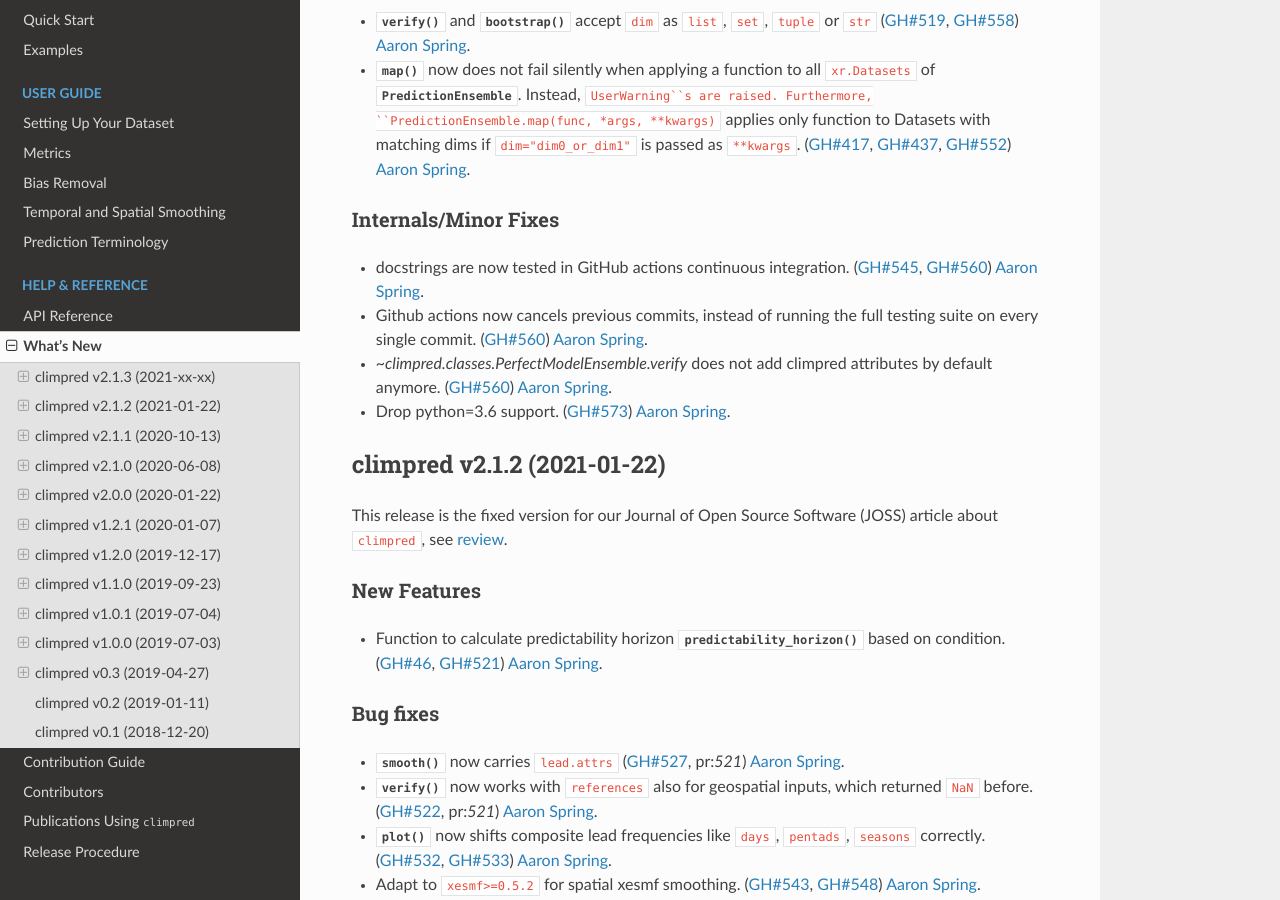
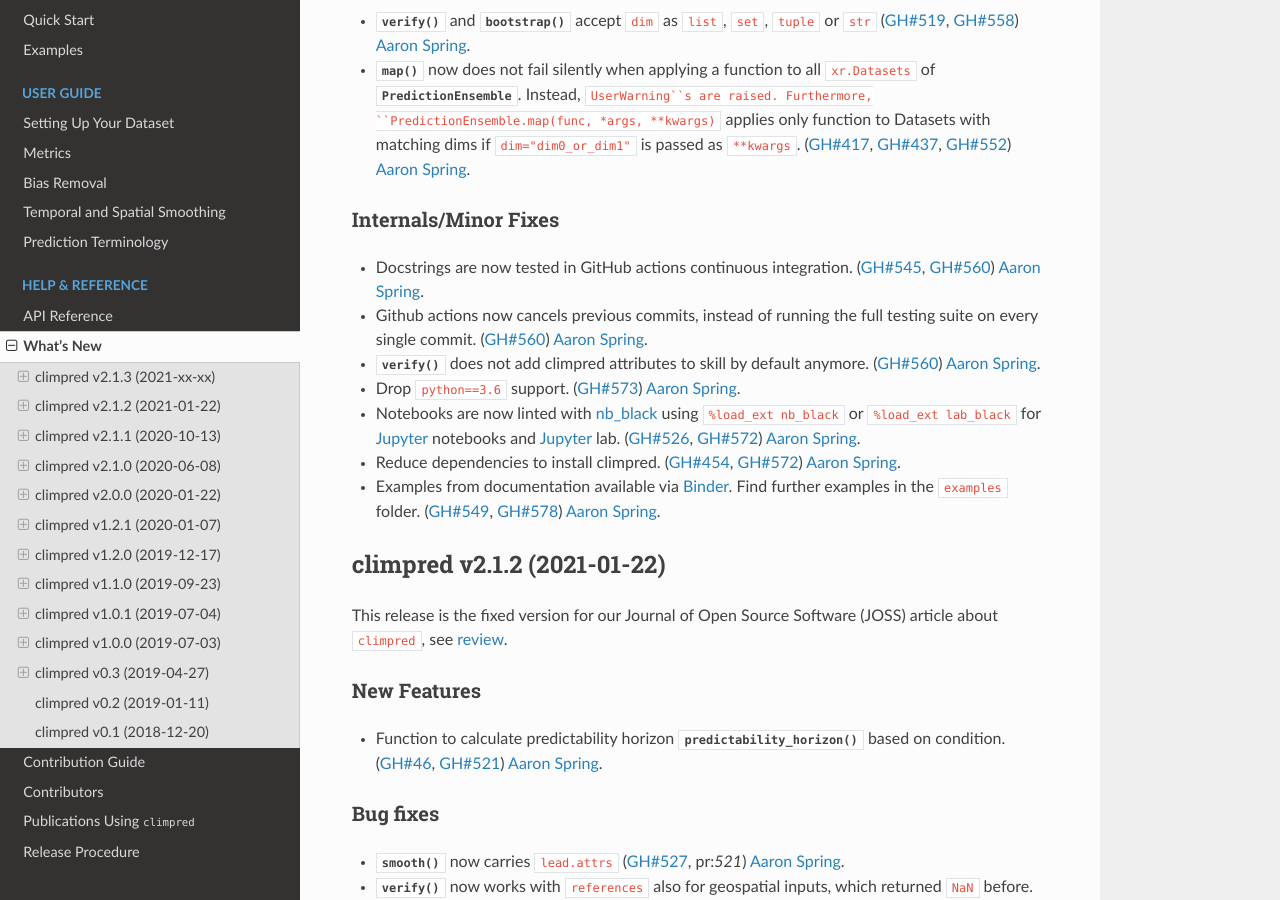
Before and after one commit to pangeo-data/climpred, a Sphinx documentation site: the page built from docs/source/changelog.rst, in a window 1280 px wide and 900 px high, scrolled down 455 px. Built offline with Sphinx 7.4.7 and the Read the Docs theme 2.0.0, drawn with Linux system fonts in a browser that asks for light colours; formulas are drawn with MathJax 3; pages that are not in the unit, such as notebooks, are missing from menus; the version number could not be read and is left out.

Commit message:
📒 binderize examples (#578)
* add binder env

```diff
--- a/CHANGELOG.rst
+++ b/CHANGELOG.rst
@@ -33,13 +33,25 @@
 
 Internals/Minor Fixes
 ---------------------
-- docstrings are now tested in GitHub actions continuous integration.
+- Docstrings are now tested in GitHub actions continuous integration.
   (:issue:`545`, :pr:`560`) `Aaron Spring`_.
 - Github actions now cancels previous commits, instead of running the full
   testing suite on every single commit. (:pr:`560`) `Aaron Spring`_.
-- `~climpred.classes.PerfectModelEnsemble.verify` does not add climpred
-  attributes by default anymore. (:pr:`560`) `Aaron Spring`_.
-- Drop python=3.6 support. (:pr:`573`) `Aaron Spring`_.
+- :py:meth:`~climpred.classes.PerfectModelEnsemble.verify` does not add
+  climpred attributes to skill by default anymore.
+  (:pr:`560`) `Aaron Spring`_.
+- Drop ``python==3.6`` support. (:pr:`573`) `Aaron Spring`_.
+- Notebooks are now linted with
+  `nb_black <https://github.com/dnanhkhoa/nb_black>`_ using
+  ``%load_ext nb_black`` or ``%load_ext lab_black`` for
+  `Jupyter <https://jupyter.org>`_ notebooks and
+  `Jupyter <https://jupyter.org>`_ lab.
+  (:issue:`526`, :pr:`572`) `Aaron Spring`_.
+- Reduce dependencies to install climpred.
+  (:issue:`454`, :pr:`572`) `Aaron Spring`_.
+- Examples from documentation available via `Binder <https://mybinder.org/v2/gh/pangeo-data/climpred/master?urlpath=lab%2Ftree%2Fdocs%2Fsource%2Fquick-start.ipynb>`_.
+  Find further examples in the ``examples`` folder.
+  (:issue:`549`, :pr:`578`) `Aaron Spring`_.
 
 climpred v2.1.2 (2021-01-22)
 ============================
--- a/README.rst
+++ b/README.rst
@@ -64,9 +64,9 @@
     :alt: Conda downloads
     :target: https://anaconda.org/conda-forge/climpred
 
-.. |gallery| image:: https://img.shields.io/badge/climpred-example_gallery-ed7b0e.svg
+.. |gallery| image:: https://img.shields.io/badge/climpred-examples-ed7b0e.svg
     :alt: climpred gallery
-    :target: https://climpred.readthedocs.io/en/stable/examples.html
+    :target: https://mybinder.org/v2/gh/pangeo-data/climpred/master?urlpath=lab%2Ftree%2Fdocs%2Fsource%2Fquick-start.ipynb
 
 .. |workshop| image:: https://img.shields.io/badge/climpred-workshop-f5a252
     :alt: climpred workshop
--- a/docs/source/index.rst
+++ b/docs/source/index.rst
@@ -63,9 +63,10 @@
     :alt: Conda downloads
     :target: https://anaconda.org/conda-forge/climpred
 
-.. |gallery| image:: https://img.shields.io/badge/climpred-example_gallery-ed7b0e.svg
+.. |gallery| image:: https://img.shields.io/badge/climpred-examples-ed7b0e.svg
     :alt: climpred gallery
-    :target: https://climpred.readthedocs.io/en/stable/examples.html
+    :target: https://mybinder.org/v2/gh/pangeo-data/climpred/master?urlpath=lab%2Ftree%2Fdocs%2Fsource%2Fquick-start.ipynb
+
 
 .. |workshop| image:: https://img.shields.io/badge/climpred-workshop-f5a252
     :alt: climpred workshop
```
Also changed, not shown: 1 other file.
